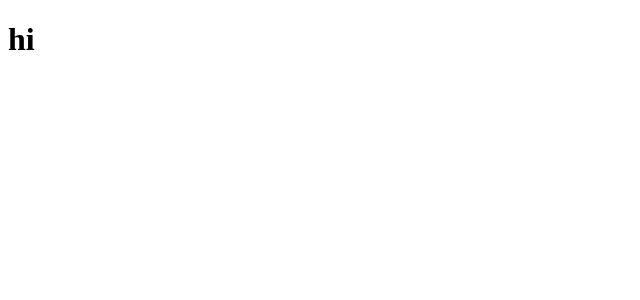
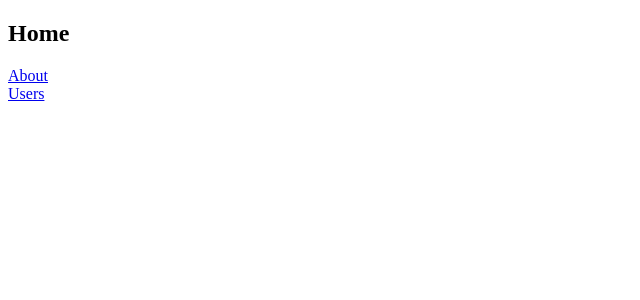
Before and after one commit to gbstorey/contact_page, a React (Create React App) app: page / in a window 1280 px wide. Shown: the top 300 px of the page, without its empty margins (0-640 px from the left). Built offline with nearby package versions, Linux system fonts and the light colour scheme.

Commit message:
simple react router setup: home, about, users

```diff
--- a/package.json
+++ b/package.json
@@ -8,6 +8,7 @@
     "@testing-library/user-event": "^13.5.0",
     "react": "^18.2.0",
     "react-dom": "^18.2.0",
+    "react-router-dom": "^6.4.2",
     "react-scripts": "5.0.1",
     "web-vitals": "^2.1.4"
   },
--- a/src/App.js
+++ b/src/App.js
@@ -1,7 +1,45 @@
-function App() {
+import {
+  Routes,
+  Route,
+  Link
+} from "react-router-dom"
+
+function Home() {
+  return <>
+  <h2>Home</h2>
+  <nav>
+        <Link to="/about">About</Link>
+  </nav>
+  <nav>
+        <Link to="/users">Users</Link>
+  </nav>
+  </>;
+}
+
+function About() {
+  return <>
+  <h2>About</h2>
+    <nav>
+        <Link to="/">Home</Link>
+    </nav>
+  </>;
+}
+
+function Users() {
+  return <>
+  <h2>Users</h2>
+    <nav>
+        <Link to="/">Home</Link>
+    </nav>
+  </>;
+}
+
+export default function App() {
   return (
-    <h1>hi</h1>
+    <Routes>
+      <Route path="/" element={<Home />} />
+      <Route path="about" element={<About />} />
+      <Route path="users" element={<Users />} />
+    </Routes>
   );
 }
-
-export default App;
--- a/src/index.js
+++ b/src/index.js
@@ -1,10 +1,13 @@
 import React from 'react';
 import ReactDOM from 'react-dom/client';
 import App from './App';
+import { BrowserRouter } from "react-router-dom";
 
 const root = ReactDOM.createRoot(document.getElementById('root'));
 root.render(
   <React.StrictMode>
-    <App />
+    <BrowserRouter>
+      <App />
+    </BrowserRouter>
   </React.StrictMode>
 );
```
Also changed, not shown: 1 other file (tests, documents, lock files or other folders).
